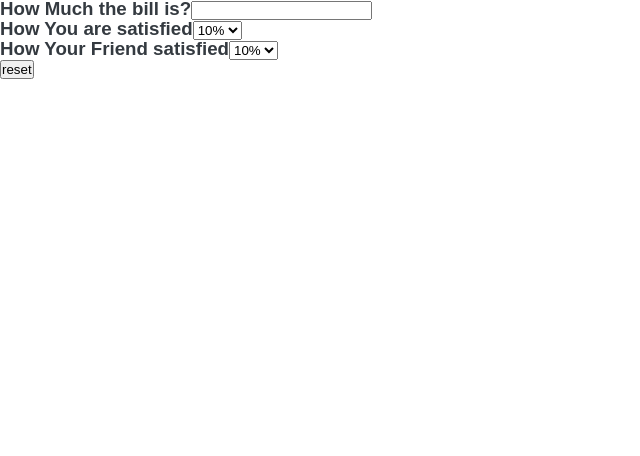
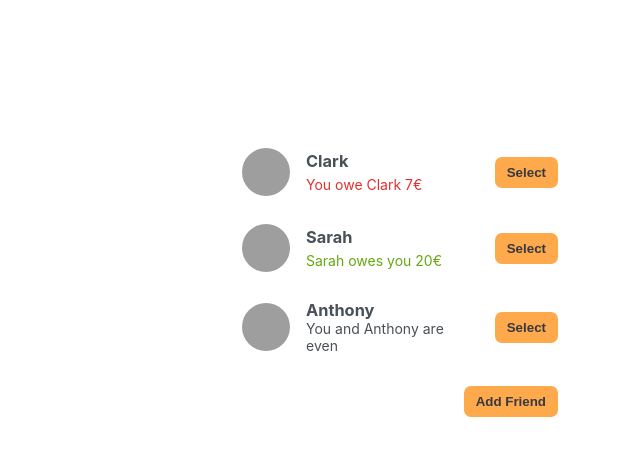
Before and after one commit to dineshsdk1201/Movie-Rating-App-V1, a React (Create React App) app: page / in a window 1280 px wide. Shown: the top 456 px of the page, without its empty margins (0-640 px from the left). Built offline with nearby package versions, Linux system fonts and the light colour scheme; grey boxes are pictures that could not be loaded.

Commit message:
my Initial Commit Eat and Split

```diff
--- a/src/App.js
+++ b/src/App.js
@@ -1,87 +1,220 @@
 import { useState } from "react";
 
-export default function App() {
-  const [bill, setBill] = useState("");
-  const [myTip, setMytip] = useState(10);
-  const [ftip, setFtip] = useState(10);
-  function handleReset() {
-    setBill("");
-    setMytip(10);
-    setFtip(10);
-  }
+const initialFriends = [
+  {
+    id: 118836,
+    name: "Clark",
+    image: "https://i.pravatar.cc/48?u=118836",
+    balance: -7,
+  },
+  {
+    id: 933372,
+    name: "Sarah",
+    image: "https://i.pravatar.cc/48?u=933372",
+    balance: 20,
+  },
+  {
+    id: 499476,
+    name: "Anthony",
+    image: "https://i.pravatar.cc/48?u=499476",
+    balance: 0,
+  },
+];
+
+function Button({ children, onClick }) {
   return (
-    <>
-      <Bill bill={bill} setBill={setBill} />
-      <MyTip myTip={myTip} setMytip={setMytip} />
-      <FriendTip ftip={ftip} setFtip={setFtip} />
-      <TotalBill ftip={ftip} bill={bill} myTip={myTip} />
-      <Reset handleReset={handleReset} />
-    </>
+    <button className="button" onClick={onClick}>
+      {children}
+    </button>
   );
 }
 
-function Bill({ bill, setBill }) {
+export default function App() {
+  const [isAdd, setIsAdd] = useState(false);
+  const [selectedFriend, setSelectedFriend] = useState(null);
+  const [friends, setFriends] = useState(initialFriends);
+
+  function handleAdd() {
+    setIsAdd(!isAdd);
+  }
+
+  function handleAddFriend(newFriend) {
+    setFriends((friends) => [...friends, newFriend]);
+    setIsAdd(false);
+  }
+
+  function handleSelect(id, friend) {
+    setSelectedFriend((s) => (s?.id === id ? null : friend));
+    setIsAdd(false);
+  }
+  function handleSplitBill(value) {
+    console.log(value);
+
+    setFriends((friends) =>
+      friends.map((friend) =>
+        friend.id === selectedFriend.id
+          ? {
+              ...friend,
+              balance: friend.balance + value,
+            }
+          : friend
+      )
+    );
+    setSelectedFriend(null);
+  }
   return (
-    <div>
-      <h3 style={{ display: "inline" }}>How Much the bill is?</h3>
-      <input
-        type="number"
-        value={bill}
-        onChange={(e) => setBill(Number(e.target.value))}
-      />
-    </div>
-  );
-}
-function MyTip({ myTip, setMytip }) {
-  return (
-    <div>
-      <h3 style={{ display: "inline" }}>How You are satisfied</h3>
-      <select value={myTip} onChange={(e) => setMytip(Number(e.target.value))}>
-        <option value="10">10%</option>
-        <option value="20">20%</option>
-        <option value="30">30%</option>
-      </select>
+    <div className="app">
+      <div className="sidebar">
+        <FriendsList
+          handleSelect={handleSelect}
+          friends={friends}
+          selectedFriend={selectedFriend}
+        />
+
+        {isAdd && <FormAddFriend handleAddFriend={handleAddFriend} />}
+
+        <Button onClick={handleAdd}>{isAdd ? "Close" : "Add Friend"}</Button>
+      </div>
+
+      {selectedFriend && (
+        <FormSplitBill
+          selectedFriend={selectedFriend}
+          setSelectedFriend={setSelectedFriend}
+          friends={friends}
+          setFriends={setFriends}
+          onSplitBill={handleSplitBill}
+        />
+      )}
     </div>
   );
 }
 
-function FriendTip({ ftip, setFtip }) {
+function FriendsList({ handleSelect, friends, selectedFriend }) {
   return (
-    <div>
-      <h3 style={{ display: "inline" }}>How Your Friend satisfied</h3>
-      <select value={ftip} onChange={(e) => setFtip(Number(e.target.value))}>
-        <option value="10">10%</option>
-        <option value="20">20%</option>
-        <option value="30">30%</option>
-      </select>
-    </div>
+    <ul>
+      {friends.map((friend) => (
+        <Friend
+          friend={friend}
+          key={friend.id}
+          handleSelect={handleSelect}
+          selectedFriend={selectedFriend}
+        />
+      ))}
+    </ul>
   );
 }
 
-function TotalBill({ ftip, myTip, bill }) {
-  // console.log(myTip, ftip);
-  // console.log(typeof myTip, typeof ftip, typeof bill);
-  const totalTipPercentage = (ftip + myTip) / 2;
-  // console.log(totalTipPercentage);
-  const totalTip = (totalTipPercentage / 100) * bill;
-  // console.log(totalTip);
-  const totalBill = totalTip + bill;
+function Friend({ friend, handleSelect, selectedFriend }) {
+  const isSelected = selectedFriend?.id === friend.id;
 
   return (
-    <>
-      {bill && (
-        <div>
-          <h3>The total tip is {totalTip}</h3>
-          <h3>Your Total Bill is {totalBill}</h3>
-        </div>
+    <li className={isSelected ? "selected" : ""}>
+      <img src={friend.image} alt={friend.name} />
+      <h3>{friend.name}</h3>
+      {friend.balance < 0 && (
+        <p className="red">
+          You owe {friend.name} {Math.abs(friend.balance)}€
+        </p>
       )}
-    </>
+      {friend.balance > 0 && (
+        <p className="green">
+          {friend.name} owes you {Math.abs(friend.balance)}€
+        </p>
+      )}
+      {friend.balance === 0 && <p>You and {friend.name} are even</p>}
+      <Button onClick={() => handleSelect(friend.id, friend)}>
+        {isSelected ? "Close" : "Select"}
+      </Button>
+    </li>
   );
 }
-function Reset({ handleReset }) {
+
+function FormAddFriend({ handleAddFriend }) {
+  const [name, setName] = useState("");
+  const [imageUrl, setImageUrl] = useState("https://i.pravatar.cc/48");
+
+  function handleSubmit(e) {
+    e.preventDefault();
+    if (!name || !imageUrl) return;
+    const id = crypto.randomUUID();
+    const image = `${imageUrl}?id=${id}`;
+    const newFriend = {
+      id,
+      name,
+      image,
+      balance: 0,
+    };
+    setName("");
+    setImageUrl("https://i.pravatar.cc/48");
+    handleAddFriend(newFriend);
+  }
+
   return (
-    <>
-      <button onClick={handleReset}>reset</button>
-    </>
+    <form className="form-add-friend" onSubmit={handleSubmit}>
+      <label>👫 Friend name</label>
+      <input
+        type="text"
+        value={name}
+        onChange={(e) => setName(e.target.value)}
+      />
+
+      <label>🌄 Image URL</label>
+      <input
+        type="text"
+        value={imageUrl}
+        onChange={(e) => setImageUrl(e.target.value)}
+      />
+
+      <Button>Add</Button>
+    </form>
   );
 }
+
+function FormSplitBill({
+  selectedFriend,
+  setSelectedFriend,
+  friends,
+  setFriends,
+  onSplitBill,
+}) {
+  const [bill, setBill] = useState("");
+  const [myBill, setMyBill] = useState("");
+  const paidByFriend = bill && myBill ? bill - myBill : 0;
+  const [paysBy, setPaysBy] = useState("user");
+
+  function handleSplitBill(e) {
+    e.preventDefault();
+    onSplitBill(paysBy === "user" ? paidByFriend : -myBill);
+  }
+
+  return (
+    <form className="form-split-bill" onSubmit={handleSplitBill}>
+      <h2>Split a bill with {selectedFriend.name}</h2>
+
+      <label>💰 Bill value</label>
+      <input
+        type="text"
+        value={bill}
+        onChange={(e) => setBill(Number(e.target.value))}
+      />
+
+      <label>🧍‍♀️ Your expense</label>
+      <input
+        type="text"
+        value={myBill}
+        onChange={(e) => setMyBill(Number(e.target.value))}
+      />
+
+      <label>👫 {selectedFriend.name}'s expense</label>
+      <input type="text" disabled value={paidByFriend} />
+
+      <label>🤑 Who is paying the bill</label>
+      <select value={paysBy} onChange={(e) => setPaysBy(e.target.value)}>
+        <option value="user">You</option>
+        <option value="friend">{selectedFriend.name}</option>
+      </select>
+
+      <Button>Split bill</Button>
+    </form>
+  );
+}
--- a/src/index.css
+++ b/src/index.css
@@ -1,79 +1,169 @@
+:root {
+  --color-lightest: #fff4e6;
+  --color-light: #ffe8cc;
+  --color-medium: #ffa94d;
+  --color-dark: #ff922b;
+}
+
 * {
+  margin: 0;
   padding: 0;
-  margin: 0;
   box-sizing: border-box;
 }
 
-body {
-  font-family: sans-serif;
-  color: #343a40;
-  line-height: 1;
+html {
+  font-size: 62.5%;
+  font-family: -apple-system, BlinkMacSystemFont, "Segoe UI", Roboto, Oxygen,
+    Ubuntu, Cantarell, "Open Sans", "Helvetica Neue", sans-serif;
 }
 
-.accordion {
-  width: 700px;
-  margin: 100px auto;
+body {
+  height: 100vh;
+  color: #495057;
+  display: flex;
+  align-items: center;
+  justify-content: center;
+}
+
+.app {
+  min-height: 66vh;
+  display: grid;
+  grid-template-columns: 34rem 44rem;
+  column-gap: 4rem;
+  align-items: start;
+}
+
+.button {
+  background-color: var(--color-medium);
+  color: #343a40;
+  padding: 0.8rem 1.2rem;
+  border: none;
+  border-radius: 7px;
+  font-weight: bold;
+  cursor: pointer;
+  transition: 0.3s;
+}
+
+.button:hover {
+  background-color: var(--color-dark);
+}
+
+.sidebar ul {
+  list-style: none;
   display: flex;
   flex-direction: column;
-  gap: 24px;
+  gap: 0.4rem;
+  font-size: 1.4rem;
+  margin-bottom: 2rem;
 }
 
-.item {
-  box-shadow: 0 0 30px rgba(0, 0, 0, 0.1);
-  padding: 20px 24px;
-  padding-right: 8px;
-  cursor: pointer;
-  border-top: 4px solid #fff;
-  border-bottom: 4px solid #fff;
-  width: 700px;
+.sidebar li {
   display: grid;
-  grid-template-columns: auto 1fr auto;
-  column-gap: 24px;
-  row-gap: 32px;
+  grid-template-columns: 4.8rem 1fr auto;
   align-items: center;
+  column-gap: 1.6rem;
+
+  padding: 1.2rem;
+  border-radius: 7px;
+  transition: 0.5s;
 }
 
-.number {
-  font-size: 24px;
-  font-weight: 500;
-  color: #ced4da;
+.selected,
+.sidebar li:hover {
+  background-color: var(--color-lightest);
 }
 
-.title,
-.icon {
-  font-size: 30px;
-  font-weight: 500;
-  border: none;
-  background-color: #fff;
-  cursor: pointer;
-}
-.icon {
-  font-size: 40px;
-  color: #087f5b;
+.sidebar li img {
+  border-radius: 50%;
+  width: 100%;
+  grid-row: span 2;
 }
 
-.content-box {
-  grid-column: 2 / -2;
-  padding-bottom: 16px;
-  line-height: 1.6;
+.sidebar li h3 {
+  grid-row: 1;
+  grid-column: 2;
 }
 
-.content-box ul {
-  color: #868e96;
-  margin-left: 16px;
-  margin-top: 16px;
-
-  display: flex;
-  flex-direction: column;
-  gap: 12px;
+.sidebar li p {
+  grid-row: 2;
+  grid-column: 2;
 }
 
-/* OPEN STATE */
-.open {
-  border-top: 4px solid #087f5b;
+.sidebar li .button {
+  grid-row: span 2;
+  grid-column: 3;
 }
 
-.open .number,
-.open .title {
-  color: #087f5b;
+.sidebar > .button {
+  float: right;
+  margin-right: 1.2rem;
 }
+
+.green {
+  color: #66a80f;
+}
+
+.red {
+  color: #e03131;
+}
+
+form {
+  font-size: 1.6rem;
+  display: grid;
+  align-items: center;
+  gap: 1.2rem;
+
+  background-color: var(--color-lightest);
+  border-radius: 7px;
+}
+
+.form-add-friend {
+  grid-template-columns: 1fr 1.5fr;
+  margin-bottom: 1.6rem;
+  padding: 1.2rem;
+}
+.form-split-bill {
+  grid-template-columns: 1fr 12rem;
+  padding: 3.2rem 4rem;
+}
+
+label {
+  font-weight: 500;
+}
+
+label::first-letter {
+  display: inline-block;
+  margin-right: 4px;
+  font-size: 1.8rem;
+}
+
+input,
+select {
+  font-family: inherit;
+  color: inherit;
+  font-size: 1.5rem;
+  padding: 0.7rem;
+  text-align: center;
+  border: 1px solid var(--color-light);
+  border-radius: 4px;
+  transition: 0.3s;
+}
+
+input:focus,
+select:focus {
+  outline: none;
+  border: 1px solid var(--color-dark);
+}
+
+form .button {
+  margin-top: 0.6rem;
+  grid-column: 2;
+}
+
+form h2 {
+  grid-column: 1 / -1;
+  font-size: 2.2rem;
+  text-transform: uppercase;
+  letter-spacing: -0.5px;
+  margin-bottom: 1.6rem;
+}
--- a/src/index.js
+++ b/src/index.js
@@ -1,14 +1,14 @@
-import React from 'react';
-import ReactDOM from 'react-dom/client';
-import './index.css';
-import App from './App';
-import reportWebVitals from './reportWebVitals';
+import React from "react";
+import ReactDOM from "react-dom/client";
+import "./index.css";
+import App from "./App";
+import reportWebVitals from "./reportWebVitals";
 
-const root = ReactDOM.createRoot(document.getElementById('root'));
+const root = ReactDOM.createRoot(document.getElementById("root"));
 root.render(
-  <React.StrictMode>
-    <App />
-  </React.StrictMode>
+  // <React.StrictMode>
+  <App />
+  // </React.StrictMode>
 );
 
 // If you want to start measuring performance in your app, pass a function
```
